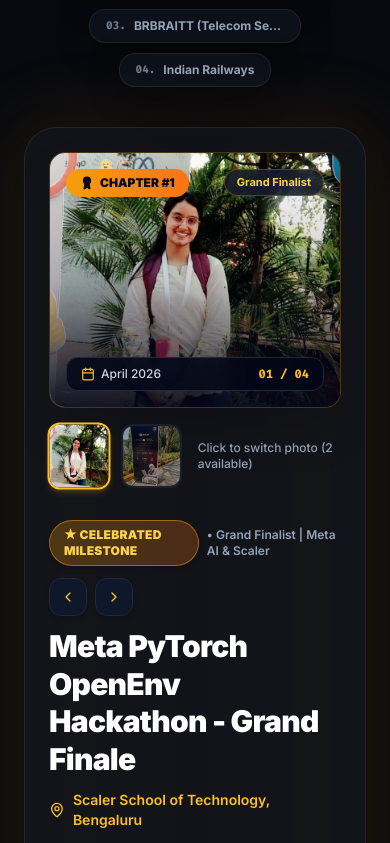
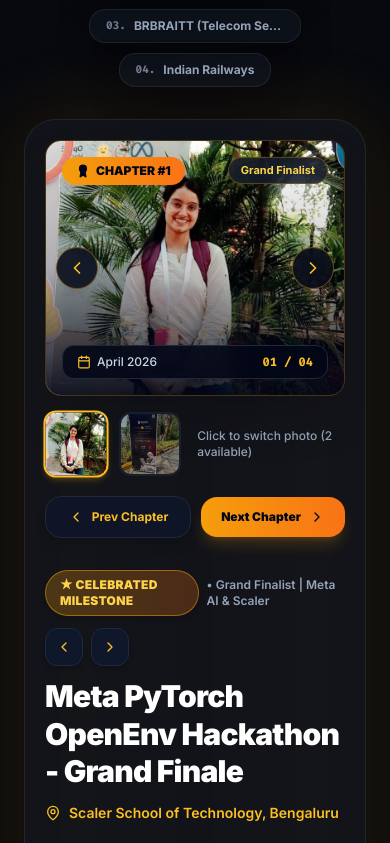
Before and after one commit to saymasiddiquie/sayma-portfolio, a React (Vite) app: page / in a window 390 px wide. Shown: the part 6181-7024 px from the top of the page. Built offline with nearby package versions, Linux system fonts and the light colour scheme.

Commit message:
Add touch swipe gestures, overlay swap buttons, and mobile bottom swap bar to Celebrated Chapters section

```diff
--- a/src/components/AchievementsSection.jsx
+++ b/src/components/AchievementsSection.jsx
@@ -18,6 +18,8 @@
   const { achievements } = portfolioData;
   const [currentIndex, setCurrentIndex] = useState(0);
   const [activeImageIndex, setActiveImageIndex] = useState(0);
+  const [touchStart, setTouchStart] = useState(null);
+  const [touchEnd, setTouchEnd] = useState(null);
 
   const activeAchievement = achievements[currentIndex] || achievements[0];
 
@@ -34,6 +36,30 @@
   const handleSelectChapter = (index) => {
     setActiveImageIndex(0);
     setCurrentIndex(index);
+  };
+
+  // Touch swipe gesture handlers for mobile
+  const minSwipeDistance = 45;
+
+  const onTouchStart = (e) => {
+    setTouchEnd(null);
+    setTouchStart(e.targetTouches[0].clientX);
+  };
+
+  const onTouchMove = (e) => {
+    setTouchEnd(e.targetTouches[0].clientX);
+  };
+
+  const onTouchEnd = () => {
+    if (!touchStart || !touchEnd) return;
+    const distance = touchStart - touchEnd;
+    const isLeftSwipe = distance > minSwipeDistance;
+    const isRightSwipe = distance < -minSwipeDistance;
+    if (isLeftSwipe) {
+      handleNext();
+    } else if (isRightSwipe) {
+      handlePrev();
+    }
   };
 
   const currentImages = activeAchievement.images && activeAchievement.images.length > 0
@@ -61,7 +87,7 @@
       </div>
 
       {/* Quick Chapter Selector Tabs */}
-      <div className="flex flex-wrap items-center justify-center gap-2.5 mb-10">
+      <div className="flex flex-wrap items-center justify-center gap-2.5 mb-8">
         {achievements.map((item, idx) => {
           const isActive = idx === currentIndex;
           return (
@@ -82,11 +108,16 @@
       </div>
 
       {/* BIG SPOTLIGHT HERO SHOWCASE CARD */}
-      <div className="relative">
+      <div
+        className="relative select-none"
+        onTouchStart={onTouchStart}
+        onTouchMove={onTouchMove}
+        onTouchEnd={onTouchEnd}
+      >
         {/* Ambient Glow Background */}
         <div className="absolute -inset-2 bg-gradient-to-r from-amber-500/20 via-orange-500/10 to-amber-500/20 rounded-[36px] blur-2xl opacity-75 pointer-events-none" />
 
-        <div className="relative rounded-[32px] overflow-hidden glass-panel border-2 border-amber-500/50 bg-gradient-to-br from-[#0e1322] via-[#090d18] to-[#060810] p-6 sm:p-8 lg:p-10 shadow-2xl shadow-amber-500/15">
+        <div className="relative rounded-[32px] overflow-hidden glass-panel border-2 border-amber-500/50 bg-gradient-to-br from-[#0e1322] via-[#090d18] to-[#060810] p-5 sm:p-8 lg:p-10 shadow-2xl shadow-amber-500/15">
           <div className="grid grid-cols-1 lg:grid-cols-12 gap-8 lg:gap-10 items-center">
 
             {/* Left Column: Big Showcase Image / Certificate (5 cols) */}
@@ -113,8 +144,27 @@
                   <div className="absolute inset-0 bg-gradient-to-t from-slate-950/90 via-slate-950/20 to-transparent pointer-events-none" />
                 )}
 
+                {/* Direct Image Overlay Swap Buttons (Left & Right Arrows) */}
+                <button
+                  onClick={(e) => { e.stopPropagation(); handlePrev(); }}
+                  className="absolute left-2.5 top-1/2 -translate-y-1/2 p-2.5 sm:p-3 rounded-full bg-slate-950/85 border border-amber-500/40 text-amber-400 hover:text-white hover:bg-amber-500 hover:border-amber-400 shadow-xl backdrop-blur-md transition-all active:scale-95 z-20 cursor-pointer"
+                  title="Swap to Previous Chapter"
+                  aria-label="Previous Chapter"
+                >
+                  <ChevronLeft className="w-5 h-5" />
+                </button>
+
+                <button
+                  onClick={(e) => { e.stopPropagation(); handleNext(); }}
+                  className="absolute right-2.5 top-1/2 -translate-y-1/2 p-2.5 sm:p-3 rounded-full bg-slate-950/85 border border-amber-500/40 text-amber-400 hover:text-white hover:bg-amber-500 hover:border-amber-400 shadow-xl backdrop-blur-md transition-all active:scale-95 z-20 cursor-pointer"
+                  title="Swap to Next Chapter"
+                  aria-label="Next Chapter"
+                >
+                  <ChevronRight className="w-5 h-5" />
+                </button>
+
                 {/* Top Badges on Image */}
-                <div className="absolute top-4 left-4 flex flex-wrap gap-2">
+                <div className="absolute top-4 left-4 flex flex-wrap gap-2 pointer-events-none">
                   <span className="px-3.5 py-1.5 rounded-full text-xs font-black bg-gradient-to-r from-amber-500 to-orange-500 text-slate-950 flex items-center gap-1.5 shadow-lg">
                     <Award className="w-3.5 h-3.5 fill-current" />
                     CHAPTER #{activeAchievement.id}
@@ -122,13 +172,13 @@
                 </div>
 
                 {activeAchievement.category && (
-                  <span className="absolute top-4 right-4 px-3 py-1 rounded-full text-[11px] font-bold bg-slate-900/80 backdrop-blur-md text-amber-300 border border-amber-500/30">
+                  <span className="absolute top-4 right-4 px-3 py-1 rounded-full text-[11px] font-bold bg-slate-900/80 backdrop-blur-md text-amber-300 border border-amber-500/30 pointer-events-none">
                     {activeAchievement.category.split('|')[0].trim()}
                   </span>
                 )}
 
                 {/* Bottom Overlay bar on Image */}
-                <div className="absolute bottom-4 left-4 right-4 flex items-center justify-between text-xs text-slate-300 bg-slate-950/85 backdrop-blur-md px-3.5 py-2 rounded-xl border border-slate-800">
+                <div className="absolute bottom-4 left-4 right-4 flex items-center justify-between text-xs text-slate-300 bg-slate-950/85 backdrop-blur-md px-3.5 py-2 rounded-xl border border-slate-800 pointer-events-none">
                   <span className="flex items-center gap-1.5 font-medium truncate">
                     <Calendar className="w-3.5 h-3.5 text-amber-400 shrink-0" />
                     {activeAchievement.time}
@@ -160,6 +210,24 @@
                   </span>
                 </div>
               )}
+
+              {/* Mobile Dedicated Swap Navigation Buttons Bar */}
+              <div className="flex lg:hidden items-center gap-2.5 pt-1">
+                <button
+                  onClick={handlePrev}
+                  className="flex-1 py-3 px-4 rounded-2xl bg-slate-900/90 border border-slate-800 hover:border-amber-500/50 text-amber-400 font-bold text-xs sm:text-sm flex items-center justify-center gap-2 shadow-lg active:scale-95 transition-all cursor-pointer"
+                >
+                  <ChevronLeft className="w-4 h-4" />
+                  <span>Prev Chapter</span>
+                </button>
+                <button
+                  onClick={handleNext}
+                  className="flex-1 py-3 px-4 rounded-2xl bg-gradient-to-r from-amber-500 to-orange-500 text-slate-950 font-black text-xs sm:text-sm flex items-center justify-center gap-2 shadow-lg shadow-amber-500/20 active:scale-95 transition-all cursor-pointer"
+                >
+                  <span>Next Chapter</span>
+                  <ChevronRight className="w-4 h-4" />
+                </button>
+              </div>
             </div>
 
             {/* Right Column: Big Showcase Details (7 cols) */}
```
